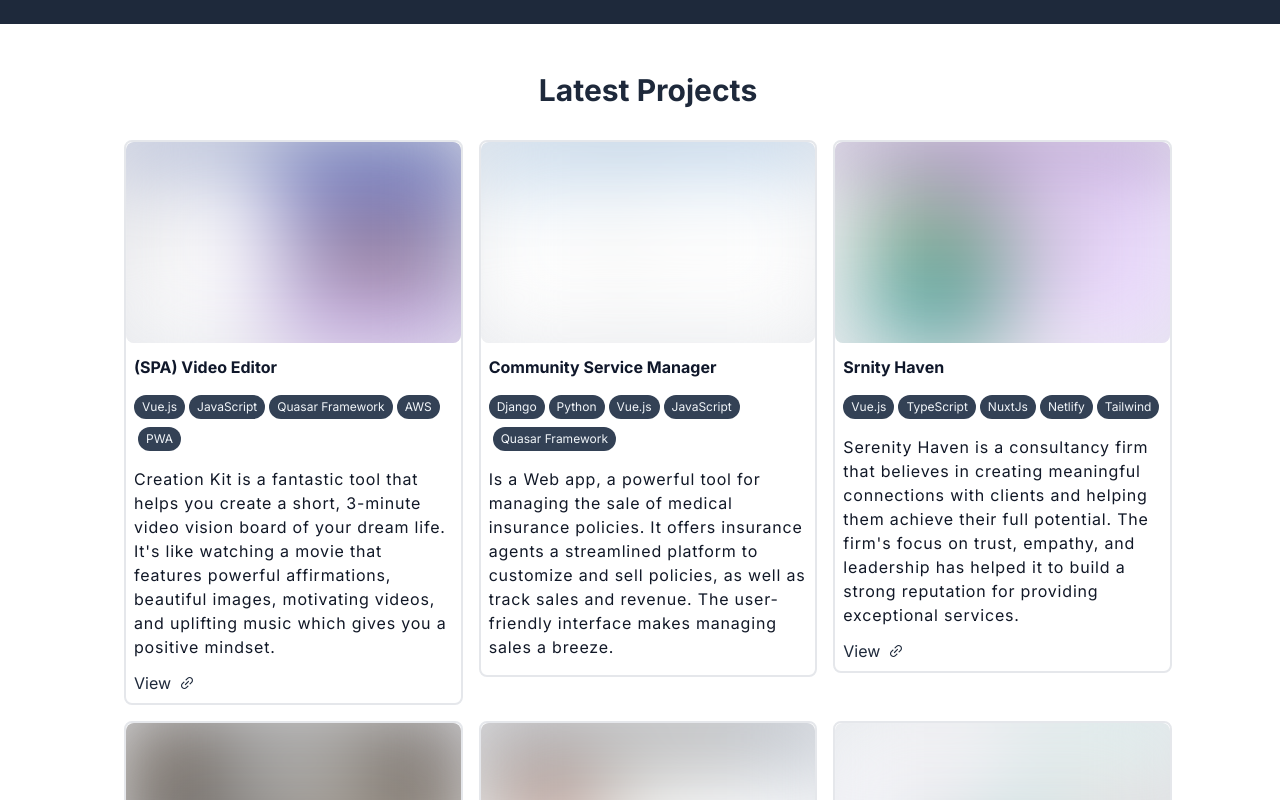
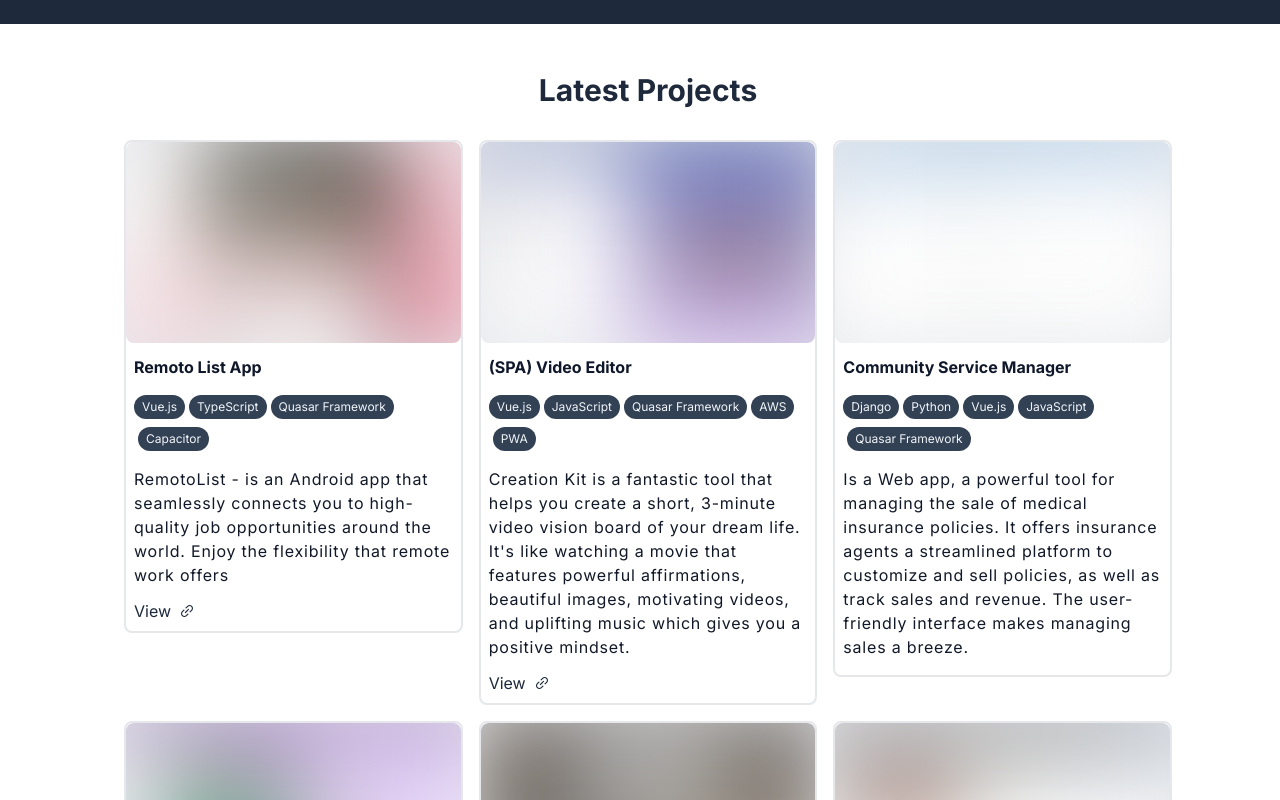
Before and after one commit to cusitosr88/javiersrdev-nextjs, a Next.js app: page / in a window 1280 px wide. Shown: the part 480-1280 px from the top of the page. Built offline with nearby package versions, Linux system fonts and the light colour scheme.

Commit message:
android app remoto list added to projects

```diff
--- a/app/components/Portfolio.tsx
+++ b/app/components/Portfolio.tsx
@@ -10,6 +10,14 @@
 }
 
 const portfolio: PortfolioItem[] = [
+  {
+    title: 'Remoto List App',
+    image: '/images/remotolist.jpg',
+    description:
+      'RemotoList - is an Android app that seamlessly connects you to high-quality job opportunities around the world. Enjoy the flexibility that remote work offers',
+    tech: ['Vue.js', 'TypeScript', 'Quasar Framework', 'Capacitor'],
+    link: 'https://play.google.com/store/apps/details?id=com.remotolist.app&hl=en&gl=US',
+  },
   {
     title: '(SPA) Video Editor',
     image: '/images/mindmovies.jpg',
```
Also changed, not shown: public/images/my-booking.webp (deleted), public/images/remotolist.jpg (added).
